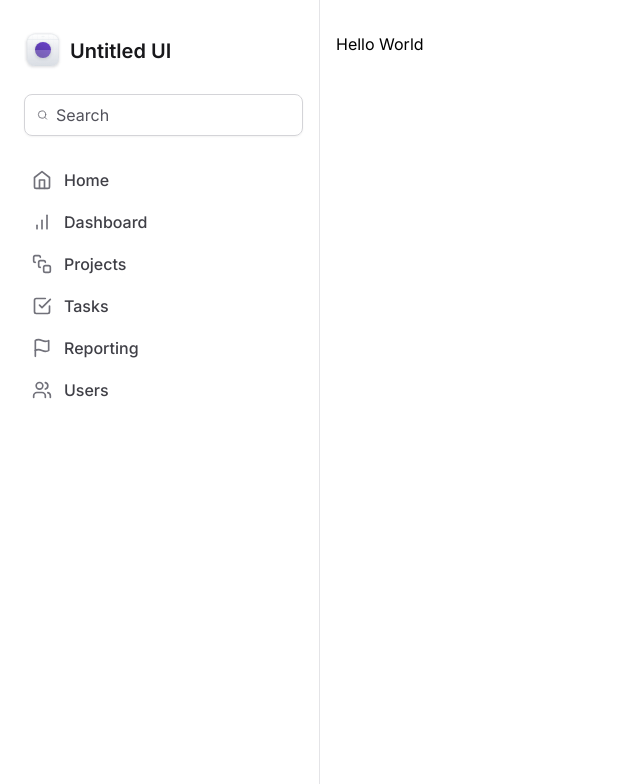
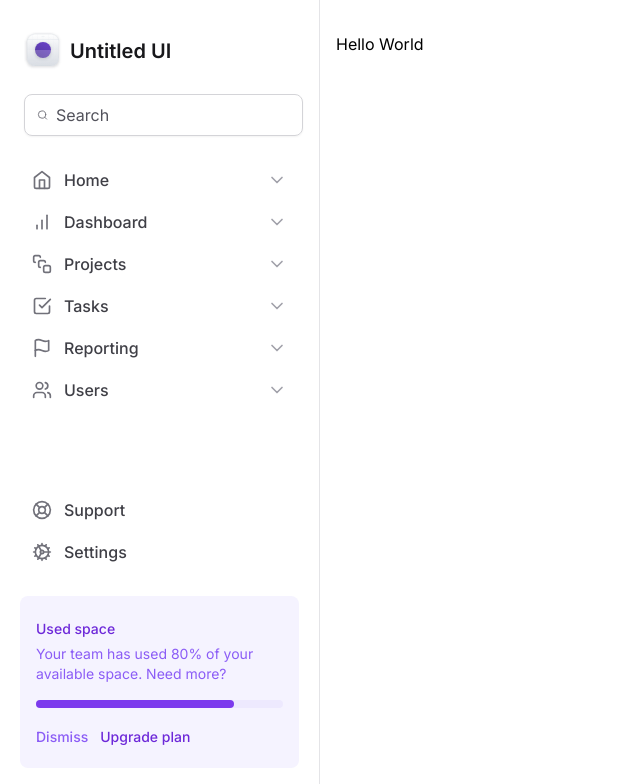
Before and after one commit to BBML-DEV/tailwind-next, a Next.js app: page / in a window 1280 px wide. Shown: the top 784 px of the page, without its empty margins (0-640 px from the left). Built offline with nearby package versions, Linux system fonts and the light colour scheme.

Commit message:
feat: Criação e finalização do Widget de espaço utilizado

```diff
--- a/app/shared/components/Sidebar/components/MainNavigation.tsx
+++ b/app/shared/components/Sidebar/components/MainNavigation.tsx
@@ -7,7 +7,7 @@ import {
   SquareStack,
   Users,
 } from 'lucide-react'
-import { NavItem } from './Navitem'
+import { NavItem } from './NavItem'
 
 const NavItemContent = [
   { title: 'Home', icon: Home },
@@ -22,7 +22,12 @@ export const MainNavigation = () => {
   return (
     <nav className="space-y-0.5">
       {NavItemContent.map((item) => (
-        <NavItem key={item.title} icon={item.icon} title={item.title} />
+        <NavItem
+          key={item.title}
+          icon={item.icon}
+          title={item.title}
+          hasArrow={true}
+        />
       ))}
     </nav>
   )
--- /dev/null
+++ b/app/shared/components/Sidebar/components/UseSpacingWidget.tsx
@@ -0,0 +1,29 @@
+import React from 'react'
+
+export const UseSpacingWidget = () => {
+  return (
+    <div className="flex flex-col gap-4 rounded-lg bg-violet-50 px-4 py-5">
+      <div className="space-y-1">
+        <span className="text-sm/5 font-medium text-violet-700">
+          Used space
+        </span>
+        <p className="text-sm/5 text-violet-500">
+          Your team has used 80% of your available space. Need more?
+        </p>
+      </div>
+
+      <div className="h-2 rounded-full bg-violet-100">
+        <div className="h-2 w-4/5 rounded-full bg-violet-600"></div>
+      </div>
+
+      <div className="space-x-3">
+        <button type="button" className="text-sm font-medium text-violet-500">
+          Dismiss
+        </button>
+        <button type="button" className="text-sm font-medium text-violet-700">
+          Upgrade plan
+        </button>
+      </div>
+    </div>
+  )
+}
--- a/app/shared/components/Sidebar/index.tsx
+++ b/app/shared/components/Sidebar/index.tsx
@@ -1,11 +1,13 @@
 import React from 'react'
 import { Logo } from './components/Logo'
-import { Search } from 'lucide-react'
+import { Cog, LifeBuoy, Search } from 'lucide-react'
 import { MainNavigation } from './components/MainNavigation'
+import { NavItem } from './components/NavItem'
+import { UseSpacingWidget } from './components/UseSpacingWidget'
 
 export const Sidebar = () => {
   return (
-    <aside className="space-y-6 border-r border-zinc-200 px-5 py-8">
+    <aside className="flex flex-col gap-6 border-r border-zinc-200 px-5 py-8">
       <Logo />
       <div className="mx-1 flex w-full items-center gap-2 rounded-lg border border-zinc-300 px-3 py-2 shadow-sm">
         <Search className="h-5 w-5 text-zinc-500" />
@@ -24,6 +26,15 @@ export const Sidebar = () => {
       </div>
 
       <MainNavigation />
+
+      <div className="mt-auto flex flex-col gap-6">
+        <nav className="space-y-0.5">
+          <NavItem title="Support" icon={LifeBuoy} hasArrow={false} />
+          <NavItem title="Settings" icon={Cog} hasArrow={false} />
+        </nav>
+
+        <UseSpacingWidget />
+      </div>
     </aside>
   )
 }
```
